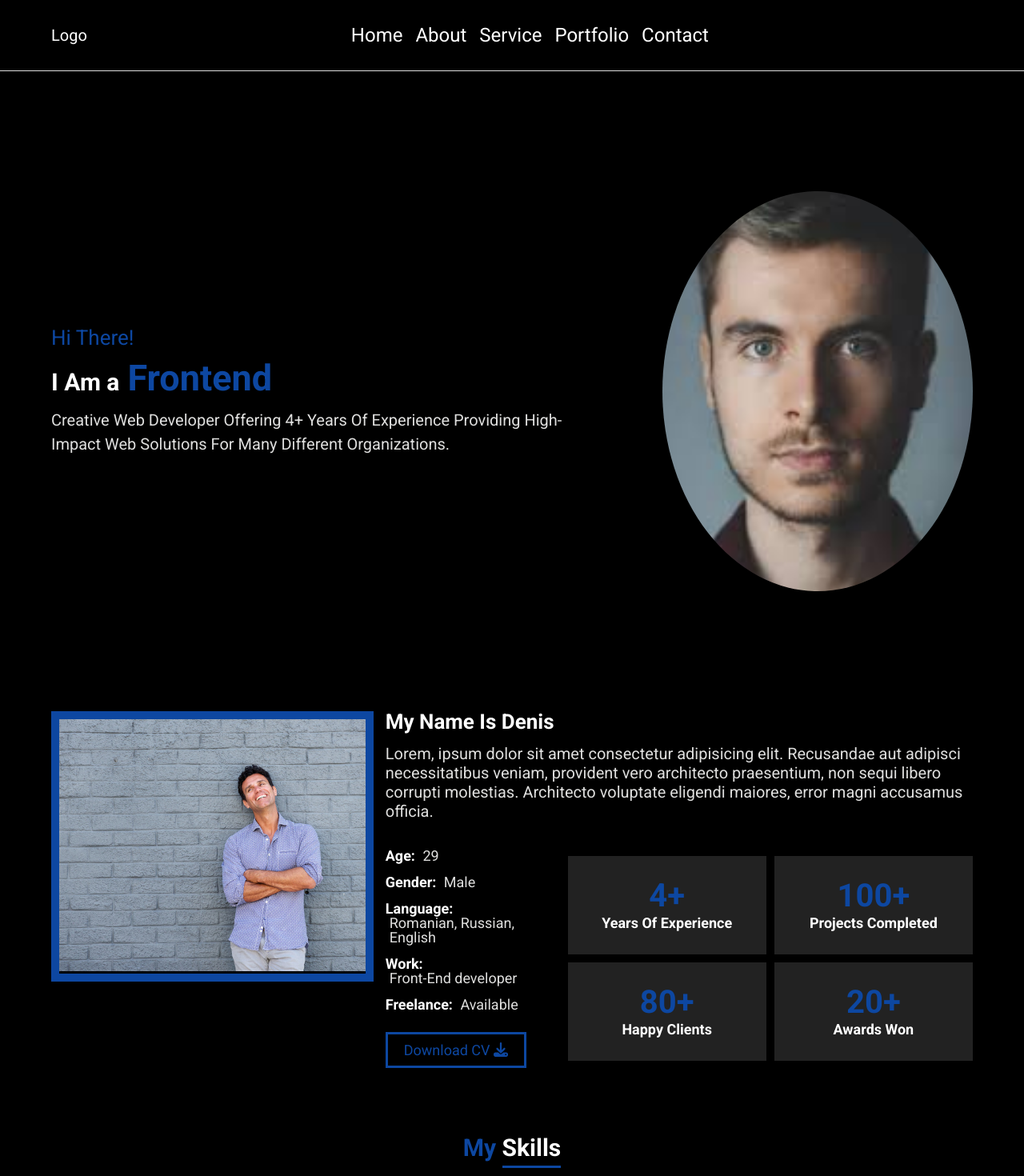
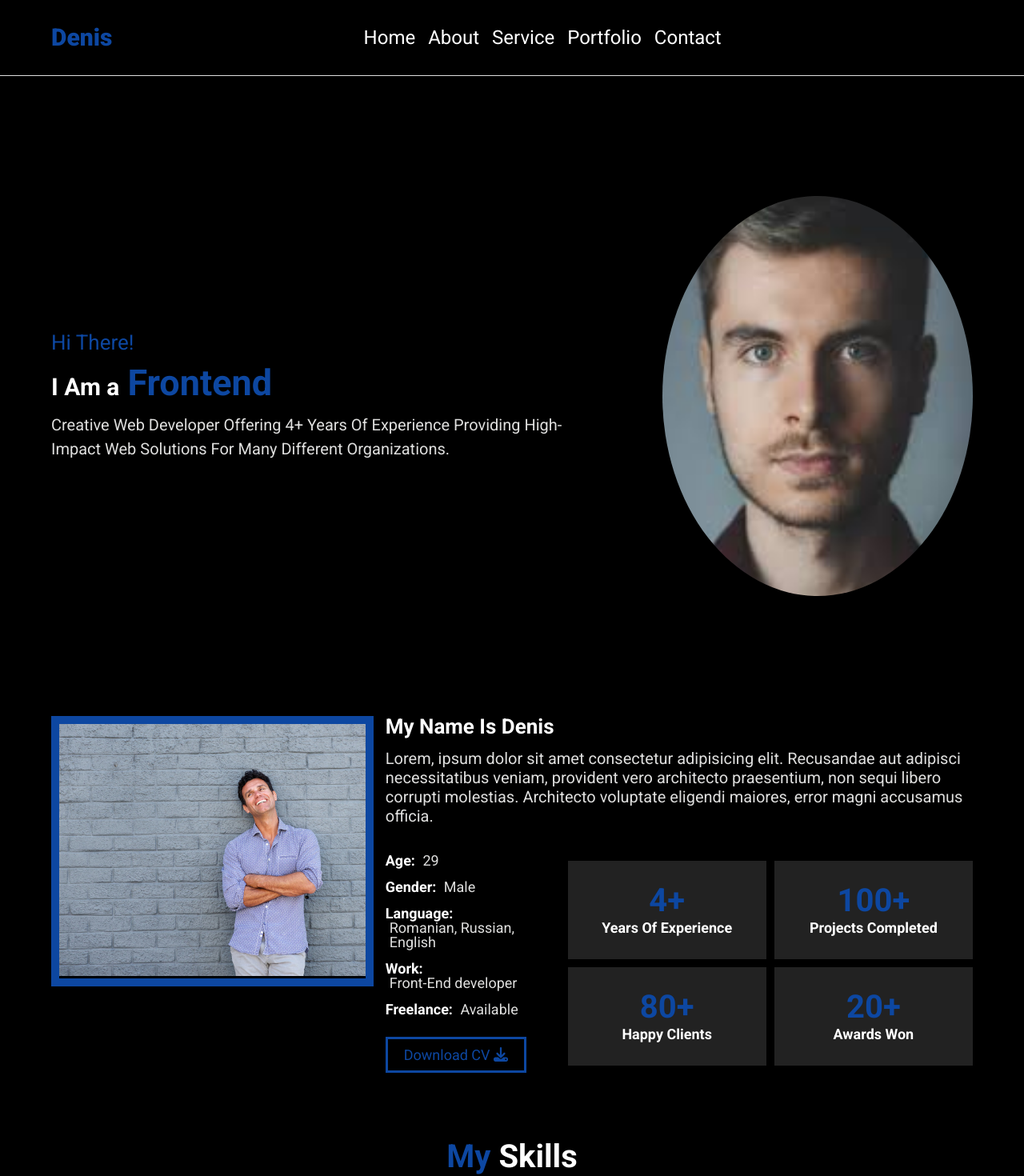
Before and after one commit to DenisMoldovanu/Portfolio, a React (Create React App) app: page / in a window 1280 px wide. Shown: the top 1470 px of the page at 80% size. Built offline with nearby package versions, Linux system fonts and the light colour scheme.

Commit message:
update styles

```diff
--- a/src/components/about/style.scss
+++ b/src/components/about/style.scss
@@ -5,7 +5,7 @@
 	.box-container{
 		margin-bottom: 85px;
 		display: flex;
-		align-items: start;
+		align-items: flex-start;
 		justify-content: space-between;
 		gap: 15px;
 		.img-box{
@@ -91,7 +91,7 @@
 	.skill-container{
 		.heading{
 			h2{
-				font-size: 30px;
+				font-size: 40px;
 				text-align: center;
 				color: $blueDark;
 				font-weight: 700;
--- a/src/components/navbar/Header.js
+++ b/src/components/navbar/Header.js
@@ -2,7 +2,7 @@ import "./style.scss";
 function Header() {
     return (
         <div className="header">
-            <div className="logo">Logo</div>
+            <div className="logo">Denis</div>
             <div className="navbar">
                 <a href="Home">Home</a>
                 <a href="About">About</a>
--- a/src/components/navbar/style.scss
+++ b/src/components/navbar/style.scss
@@ -10,6 +10,12 @@
 	align-items: center;
 	justify-content: space-between;
 	background: rgba(0, 0, 0, 0.8);
+
+	.logo{
+		font-size: 30px;
+		font-weight: 900;
+		color: $blueDark;
+	}
 
 	.navbar{
 		margin: 0 auto;
```
